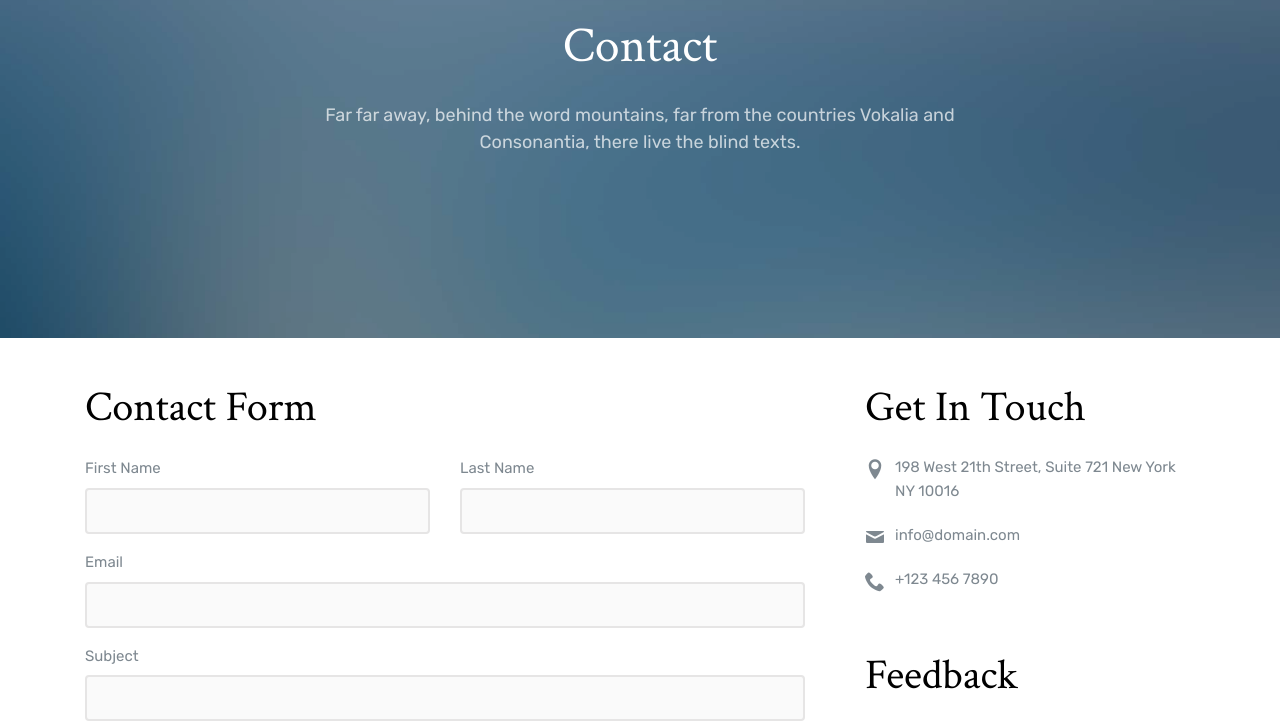
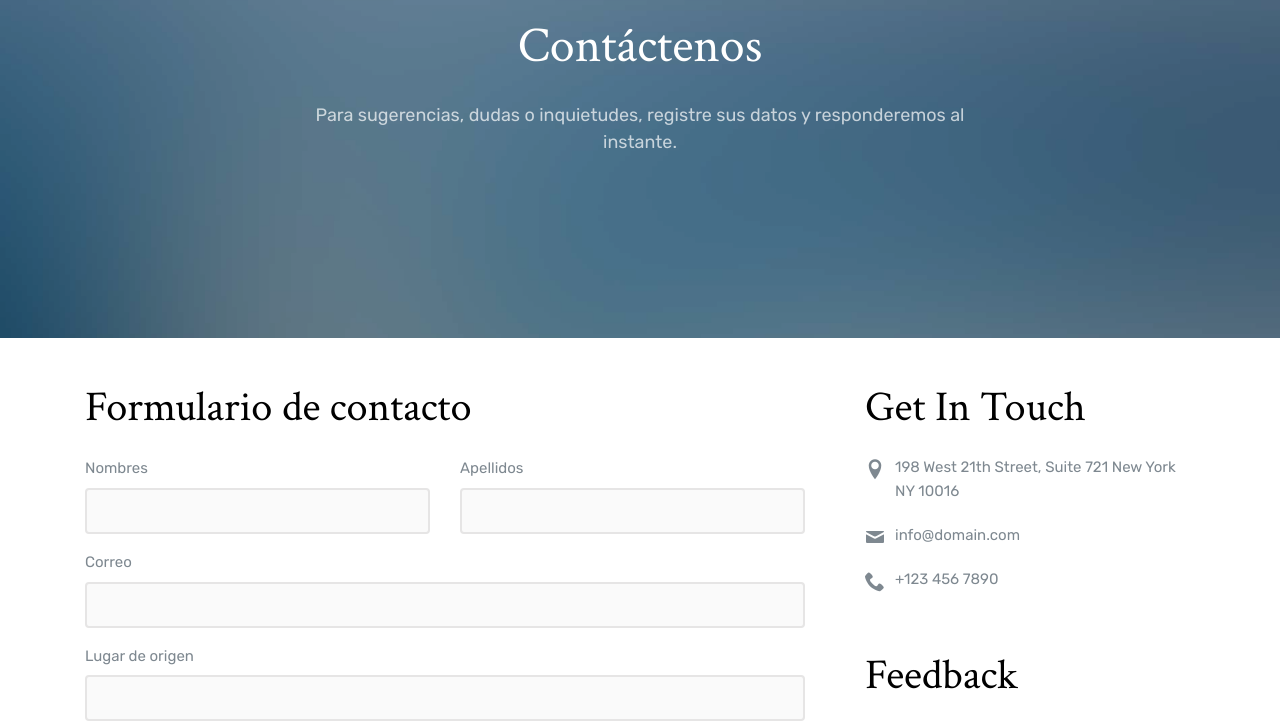
Before and after one commit to BriggitteL/ProyectoDAWM, a website: page atlantis/atlantis/contact.html in a window 1280 px wide. Shown: the part 252-980 px from the top of the page. Drawn offline with Linux system fonts and the light colour scheme; files whose address does not match are found by name.

Commit message:
Formulario completado

```diff
--- a/atlantis/atlantis/contact.html
+++ b/atlantis/atlantis/contact.html
@@ -4,7 +4,7 @@
 	<head>
 		<meta charset="utf-8">
 		<meta name="viewport" content="width=device-width, initial-scale=1">
-    <title>uiCookies:Atlantis &mdash; Free Bootstrap Theme, Free Responsive Bootstrap Website Template</title>
+		<title>Contáctenos - Sol y Luna</title>
 		<meta name="description" content="Free Bootstrap Theme by uicookies.com">
 		<meta name="keywords" content="free website templates, free bootstrap themes, free template, free bootstrap, free website template">
 
@@ -63,8 +63,8 @@
 							<div class="col-md-10 col-md-offset-1">
 								<div class="probootstrap-slider-text text-center">
 									<p><img src="img/curve_white.svg" class="seperator probootstrap-animate" alt="Free HTML5 Bootstrap Template"></p>
-                  <h1 class="probootstrap-heading probootstrap-animate">Contact</h1>
-                  <div class="probootstrap-animate probootstrap-sub-wrap">Far far away, behind the word mountains, far from the countries Vokalia and Consonantia, there live the blind texts.</div>
+									<h1 class="probootstrap-heading probootstrap-animate">Contáctenos</h1>
+									<div class="probootstrap-animate probootstrap-sub-wrap">Para sugerencias, dudas o inquietudes, registre sus datos y responderemos al instante.</div>
 								</div>
 							</div>
 						</div>
@@ -77,36 +77,36 @@
 			<div class="container">
 				<div class="row probootstrap-gutter60">
 					<div class="col-md-8">
-          <h2 class="mt0">Contact Form</h2>
+						<h2 class="mt0">Formulario de contacto</h2>
 						<form action="#" method="post" class="probootstrap-form">
 							<div class="row">
 								<div class="col-md-6">
 									<div class="form-group">
-                  <label for="fname">First Name</label>
-                  <input type="text" class="form-control" id="fname" name="fname">
+										<label for="fname">Nombres</label>
+										<input type="text" class="form-control" id="fname" name="fname" required>
 									</div>
 								</div>
 								<div class="col-md-6">
 									<div class="form-group">
-                  <label for="lname">Last Name</label>
-                  <input type="text" class="form-control" id="lname" name="lname">
+										<label for="lname">Apellidos</label>
+										<input type="text" class="form-control" id="lname" name="lname" required>
 									</div>
 								</div>
 							</div>
 							<div class="form-group">
-              <label for="email">Email</label>
-              <input type="email" class="form-control" id="email" name="email">
+								<label for="email">Correo</label>
+								<input type="email" class="form-control" id="email" name="email" required>
 							</div>
 							<div class="form-group">
-              <label for="subject">Subject</label>
-              <input type="text" class="form-control" id="subject" name="subject">
+								<label for="city">Lugar de origen</label>
+								<input type="text" class="form-control" id="city" name="city">
 							</div>
 							<div class="form-group">
-              <label for="message">Message</label>
-              <textarea cols="30" rows="10" class="form-control" id="message" name="message"></textarea>
+								<label for="message">Mensaje</label>
+								<textarea cols="30" rows="10" class="form-control" id="message" name="message" required></textarea>
 							</div>
 							<div class="form-group">
-              <input type="submit" class="btn btn-primary btn-lg" id="submit" name="submit" value="Send Message">
+								<input type="submit" class="btn btn-primary btn-lg" id="submit" name="submit" value="Enviar">
 							</div>
 						</form>
 					</div>
```
Lines whose indentation alone changed are shown as unchanged.
